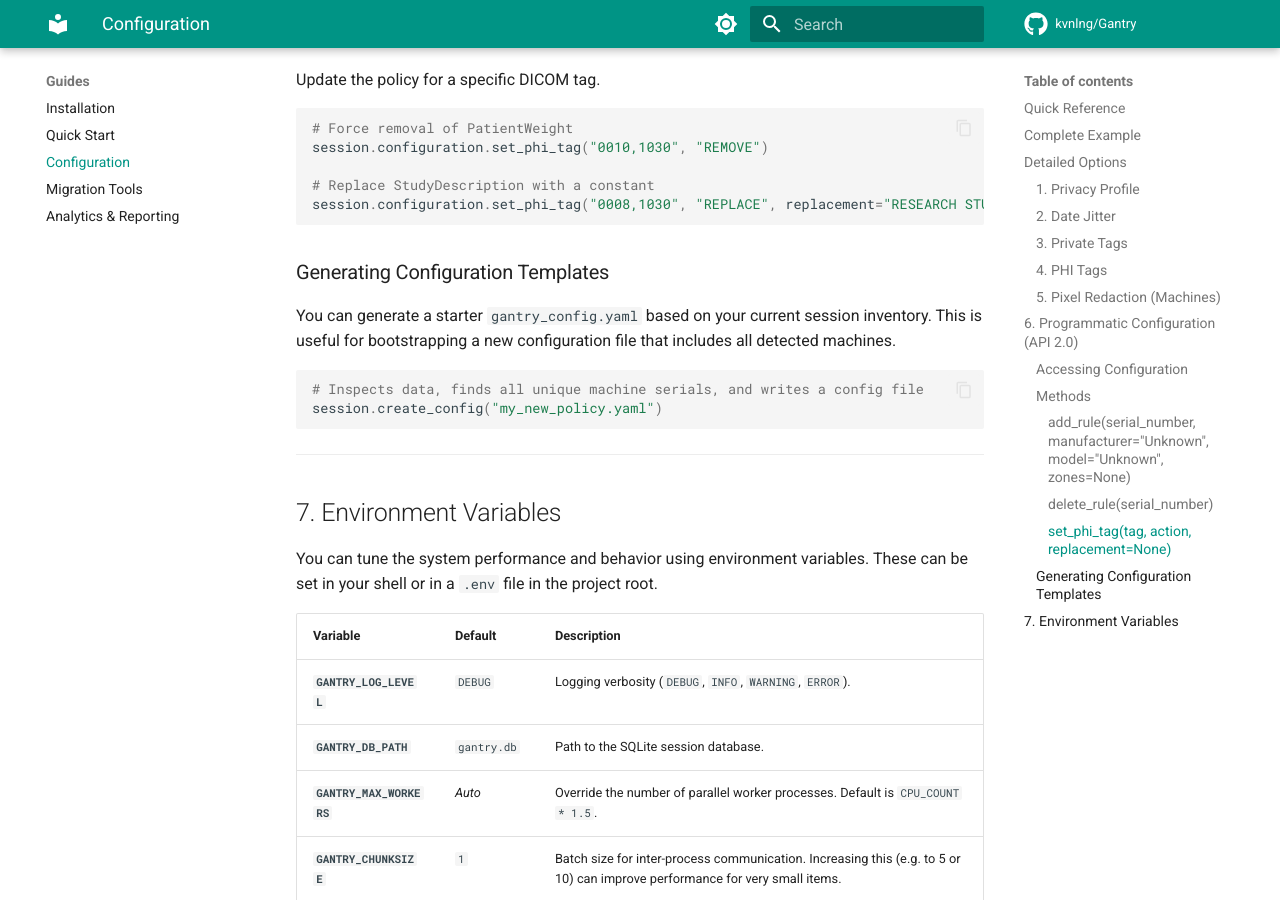
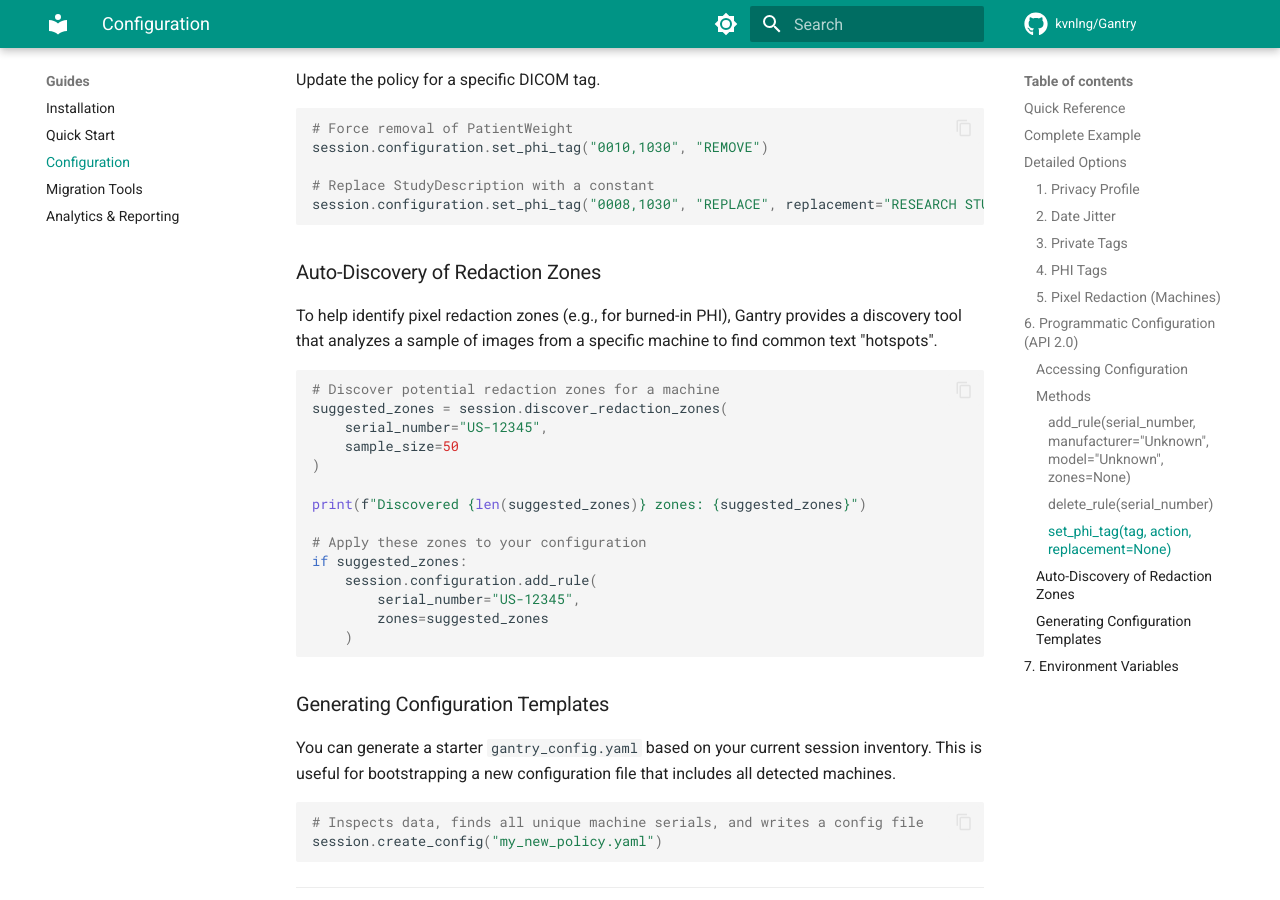
Before and after one commit to kvnlng/Gantry, an MkDocs documentation site: the page built from docs/configuration.md, in a window 1280 px wide and 900 px high, scrolled down 4576 px. Built offline with MkDocs 1.6.1 and Material for MkDocs 9.7.7, drawn with Linux system fonts in a browser that asks for light colours; comment, search, counter and statistics services are not loaded.

Commit message:
feat: Add and document auto-discovery of pixel redaction zones via OCR, and update the roadmap status for pixel content analysis.

````diff
--- a/docs/configuration.md
+++ b/docs/configuration.md
@@ -195,6 +195,27 @@ session.configuration.set_phi_tag("0010,1030", "REMOVE")
 session.configuration.set_phi_tag("0008,1030", "REPLACE", replacement="RESEARCH STUDY")
 ```
 
+### Auto-Discovery of Redaction Zones
+
+To help identify pixel redaction zones (e.g., for burned-in PHI), Gantry provides a discovery tool that analyzes a sample of images from a specific machine to find common text "hotspots".
+
+```python
+# Discover potential redaction zones for a machine
+suggested_zones = session.discover_redaction_zones(
+    serial_number="US-12345",
+    sample_size=50
+)
+
+print(f"Discovered {len(suggested_zones)} zones: {suggested_zones}")
+
+# Apply these zones to your configuration
+if suggested_zones:
+    session.configuration.add_rule(
+        serial_number="US-12345",
+        zones=suggested_zones
+    )
+```
+
 ### Generating Configuration Templates
 
 You can generate a starter `gantry_config.yaml` based on your current session inventory. This is useful for bootstrapping a new configuration file that includes all detected machines.
````
Also changed, not shown: ROADMAP.md (+1 -1 lines), docs/quickstart.md (+0 -1 lines).
